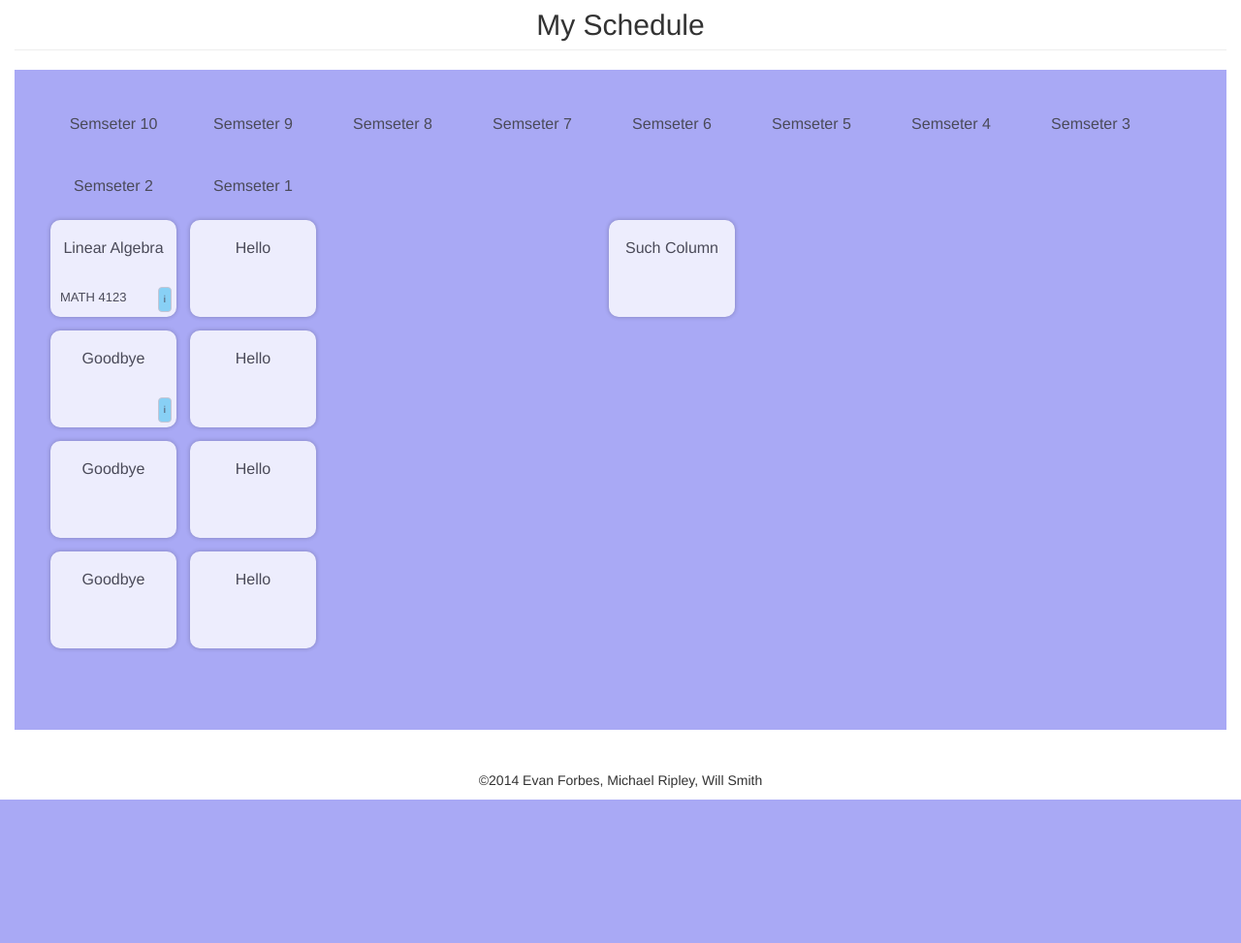
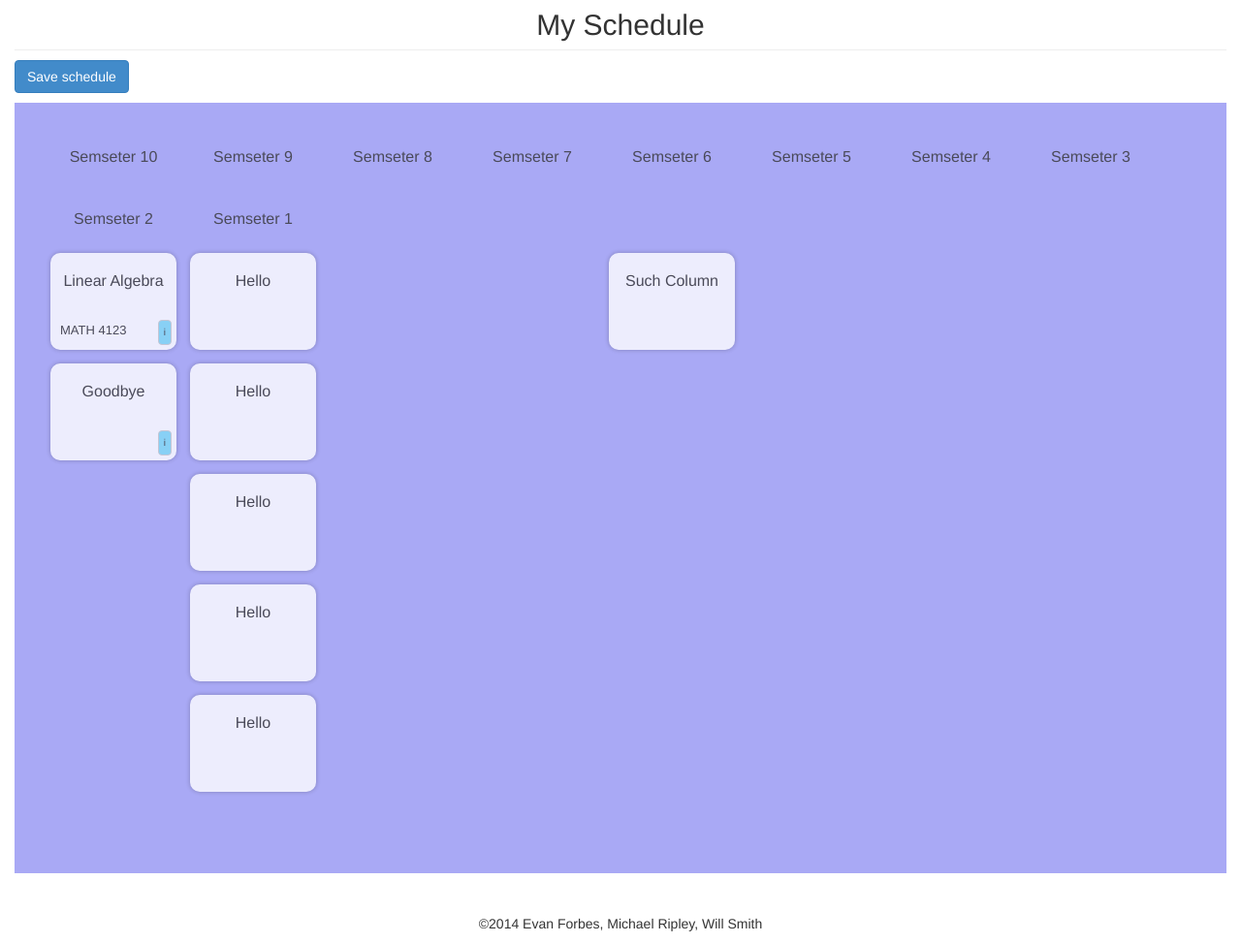
Before and after one commit to eforbes/hackathon-2014, a Node server app: page /schedule in a window 1280 px wide. Shown: the part 51-1024 px from the top of the page at 97% size. Before the commit the page ends 876 px from the top, so only its background shows below. Run offline with Node 20, Linux system fonts and the light colour scheme; the visitor is signed in with stand-in values (Sample User, id 1); some libraries are stand-ins or nearby versions.

Commit message:
add save schedule button and serialized gridster

```diff
--- a/degree_map/public/stylesheets/schedulestyle.css
+++ b/degree_map/public/stylesheets/schedulestyle.css
@@ -12,6 +12,11 @@
     margin-bottom: 0px;
     font-size: 30px;
 }
+
+.schedule-tools {
+    margin-top: 10px;
+    margin-bottom: 10px;
+}
 /* Gridster styles */
 .schedulegrid {
     margin: 3em 0;
@@ -21,7 +26,7 @@
     width: auto;
     margin-left: auto;
     margin-right: auto;
-    margin-top: 20px;
+    margin-top: 0px;
 }
 
 .schedulegrid :hover .gridster {
--- a/degree_map/views/schedule.ejs
+++ b/degree_map/views/schedule.ejs
@@ -6,6 +6,9 @@
     <link rel="stylesheet" href="//netdna.bootstrapcdn.com/font-awesome/4.0.3/css/font-awesome.min.css">
     <link rel="stylesheet" type="text/css" href="public/stylesheets/jquery.gridster.css">
     <link rel="stylesheet" type="text/css" href="public/stylesheets/schedulestyle.css">
+    <script type="text/javascript" src="public/javascripts/jquery-1.11.1.js"></script>
+    <script type="text/javascript" src="public/javascripts/jquery.gridster.js" charster="utf-8"></script>
+    <script type="text/javascript" src="public/javascripts/bootstrap.min.js"></script>
     <style>
         body        { padding-top:60px; word-wrap:break-word; }
     </style>
@@ -17,7 +20,26 @@
     <div class="page-header text-center">
         <h1>My Schedule</h1>
     </div>
-
+    <div class="schedule-tools">
+       <button type="button" id="loading-example-btn" data-loading-text="Loading..." class="btn btn-primary">
+          Save schedule
+        </button>
+        <script>
+          $('#loading-example-btn').click(function () {
+            var btn = $(this)
+            btn.button('loading')
+            var s = $('.gridster.classes ul').data('gridster').serialize();
+            console.log(s);
+            $.ajax({
+                type: "POST",
+                url: "/schedule/save",
+                data: {}
+                }).always(function () {
+              btn.button('reset')
+            });
+          });
+        </script>
+    </div>
     <section class="schedulegrid">
         <div class="gridster semesters">
             <ul>
@@ -30,36 +52,29 @@
         </div>
         <div class="gridster classes">
             <ul>
-                <li data-row="2" data-col="1" data-sizex="1" data-sizey="1">
+                <li data-row="2" data-col="1" data-sizex="1" data-sizey="1" name="MATH4123">
                     <h1>Linear Algebra</h1>
                     <p>MATH 4123</p>
-                    <button id="test" type="button" class="btn btn-default" data-toggle="popover"
+                    <button type="button" class="btn btn-default" data-toggle="popover"
                         title="Course info" data-container="body"
                         data-content="The course is very good and stuff">i</button>
                 </li>
-                <li data-row="3" data-col="1" data-sizex="1" data-sizey="1"><h1>Goodbye</h1>
-                <button id="test" type="button" class="btn btn-default" data-toggle="popover"
+                <li data-row="3" data-col="1" data-sizex="1" data-sizey="1" name="ASDF">
+                <h1>Goodbye</h1>
+                <button type="button" class="btn btn-default" data-toggle="popover"
                     title="Course info" data-container="body"
                     data-content="The course is very good and stuff">i</button>
                 </li>
-                <li data-row="4" data-col="1" data-sizex="1" data-sizey="1"><h1>Goodbye</h1></li>
-                <li data-row="5" data-col="1" data-sizex="1" data-sizey="1"><h1>Goodbye</h1></li>
-
-                <li data-row="1" data-col="2" data-sizex="1" data-sizey="1"><h1>Hello</h1></li>
-                <li data-row="2" data-col="2" data-sizex="1" data-sizey="1"><h1>Hello</h1></li>
-                <li data-row="3" data-col="2" data-sizex="1" data-sizey="1"><h1>Hello</h1></li>
-                <li data-row="4" data-col="2" data-sizex="1" data-sizey="1"><h1>Hello</h1></li>
-
-                <li data-row="1" data-col="5" data-sizex="1" data-sizey="1"><h1>Such Column</h1></li>
+                <% for(var i=1; i <= 5; i++) {%>
+                <li data-row="<%=i%>" data-col="2" data-sizex="1" data-sizey="1" name="aaaaa"><h1>Hello</h1></li>
+                <% } %>
+                <li data-row="1" data-col="5" data-sizex="1" data-sizey="1" name="bbbbb"><h1>Such Column</h1></li>
             </ul>
         </div>
     </section>
 </div>
 <% include footer %>
 
-    <script type="text/javascript" src="public/javascripts/jquery-1.11.1.js"></script>
-    <script type="text/javascript" src="public/javascripts/jquery.gridster.js" charster="utf-8"></script>
-    <script type="text/javascript" src="public/javascripts/bootstrap.min.js"></script>
     <script type="text/javascript">
     $(function() {
         var popover
@@ -78,9 +93,10 @@
                }
             }
             if(!j){
+                if(popover){
                     popover.popover('hide');
                 }
-            console.log(e.target);
+            }
         };
         $('.gridster li').mousedown(removepopover);
         $('body').mousedown(removepopover);
@@ -93,7 +109,10 @@
                 widget_margins: [7, 7],
                 widget_base_dimensions: [130, 100],
                 max_cols: 10,
-                    min_cols: 8
+                min_cols: 8,
+                serialize_params: function(courseDOM, coords) {
+                return {col: coords.col, row: coords.row, size_x: coords.size_x, size_y: coords.size_y, courseName: $(courseDOM).attr('name')}}
+
             });
         });
     </script>
```
Lines whose indentation alone changed are shown as unchanged.
